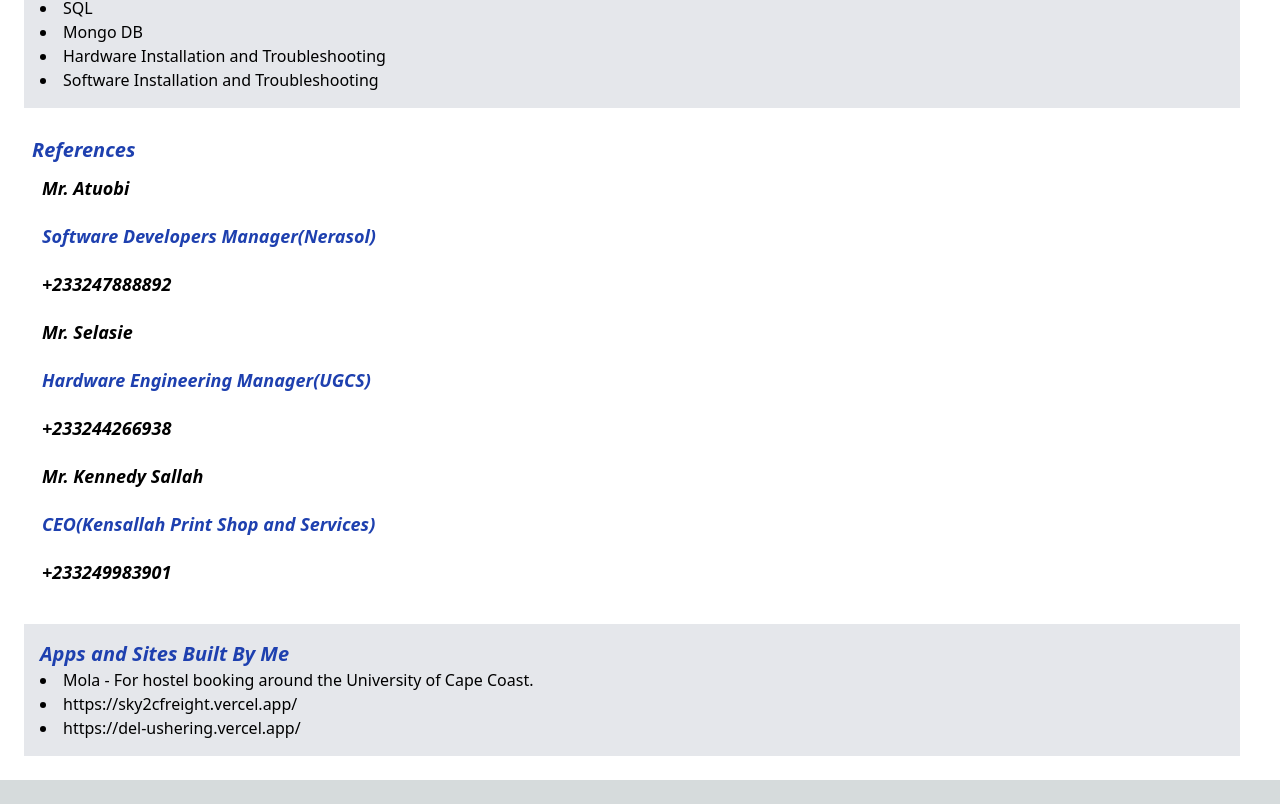
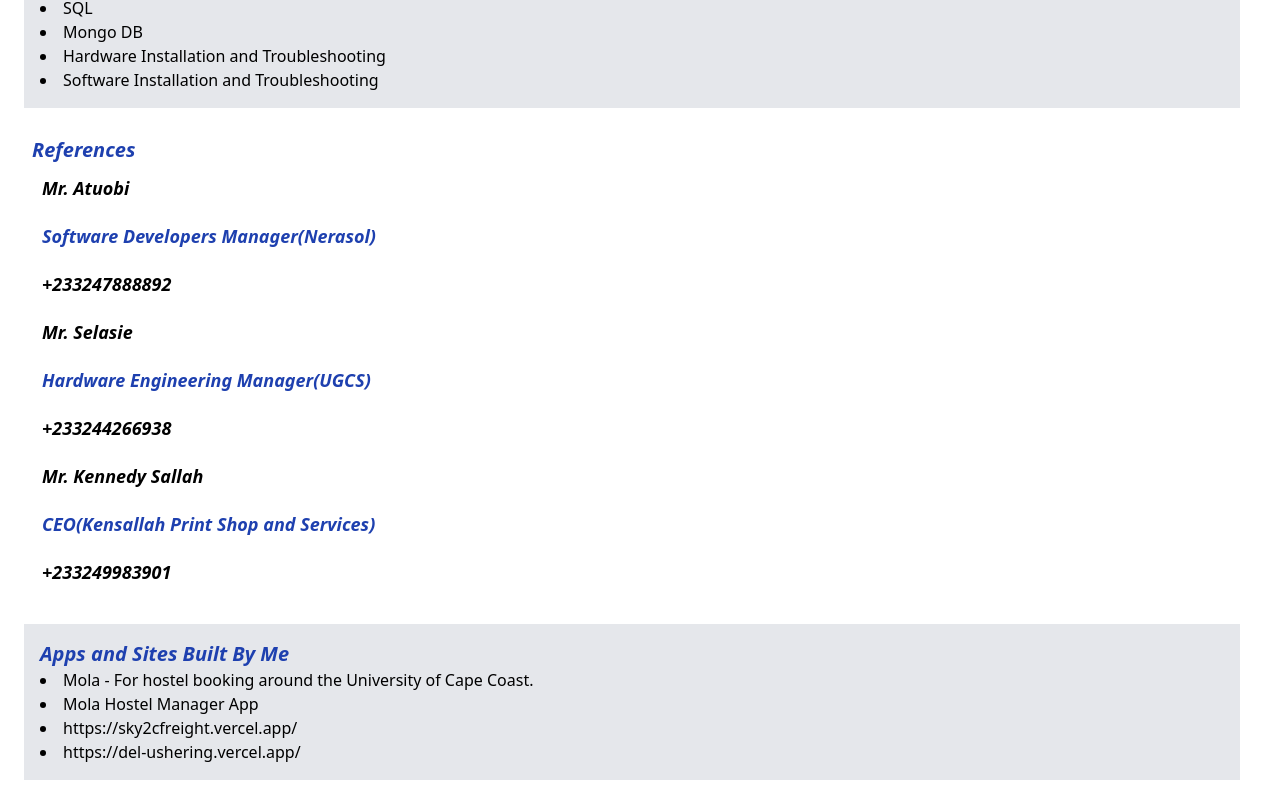
Before and after one commit to IsotopeAlpha/isotopeMe, a Next.js app: page / in a window 1280 px wide. Shown: the part 1884-2688 px from the top of the page. Before the commit the page ends 2664 px from the top, so only its background shows below. Built offline with nearby package versions, Linux system fonts and the light colour scheme.

Commit message:
added mola hostel manager

```diff
--- a/pages/index.js
+++ b/pages/index.js
@@ -139,6 +139,7 @@
         <div>
           <ul className='list-disc list-inside'>
             <li><a href='https://play.google.com/store/apps/details?id=com.iso.mola_app'>Mola - For hostel booking around the University of Cape Coast.</a></li>
+            <li><a href='https://play.google.com/store/apps/details?id=com.mola.hostel_manager_mobile'>Mola Hostel Manager App</a></li>
             <li><a href='https://sky2cfreight.vercel.app/'>https://sky2cfreight.vercel.app/</a></li>
             <li><a href='https://del-ushering.vercel.app/'>https://del-ushering.vercel.app/</a></li>
           </ul>
```
